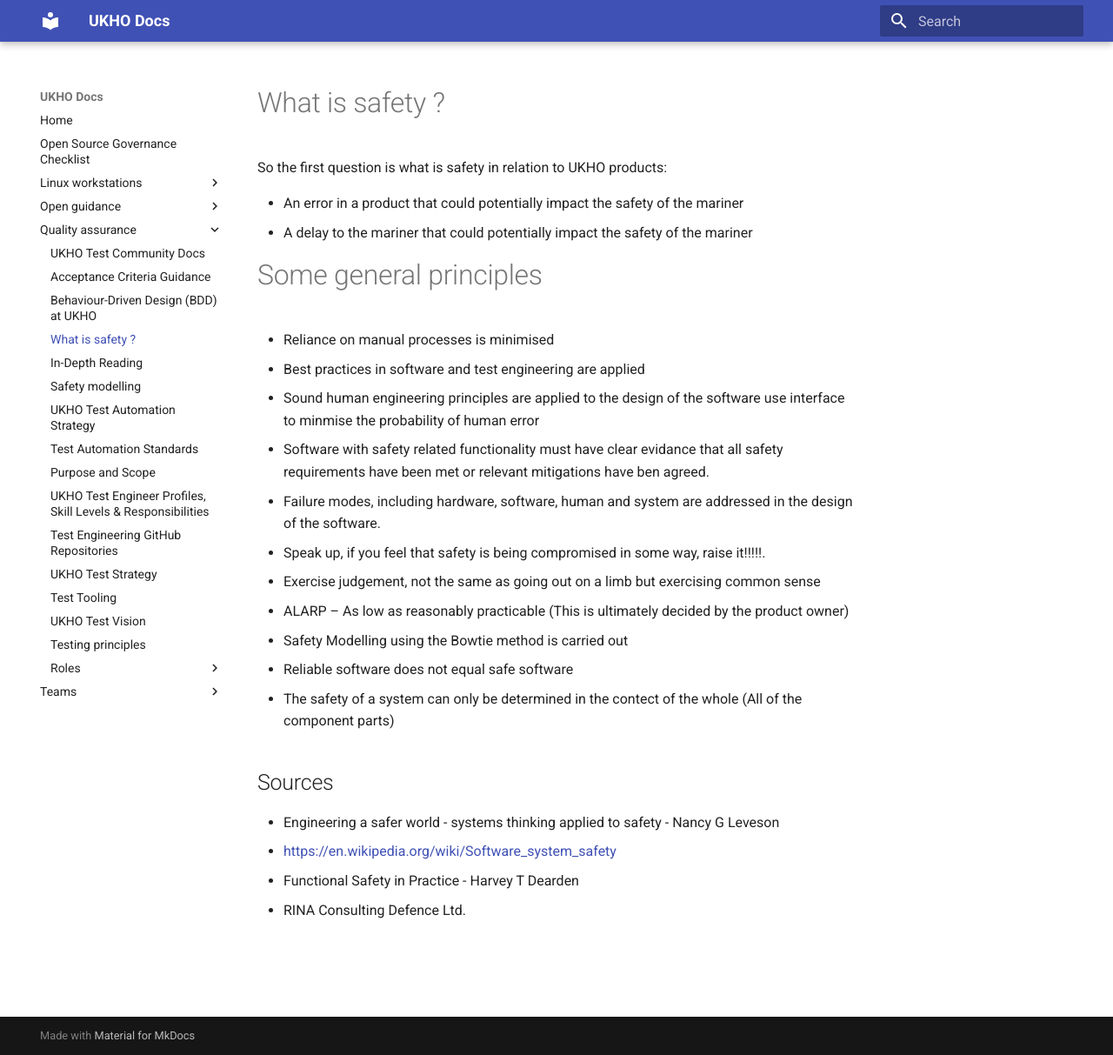
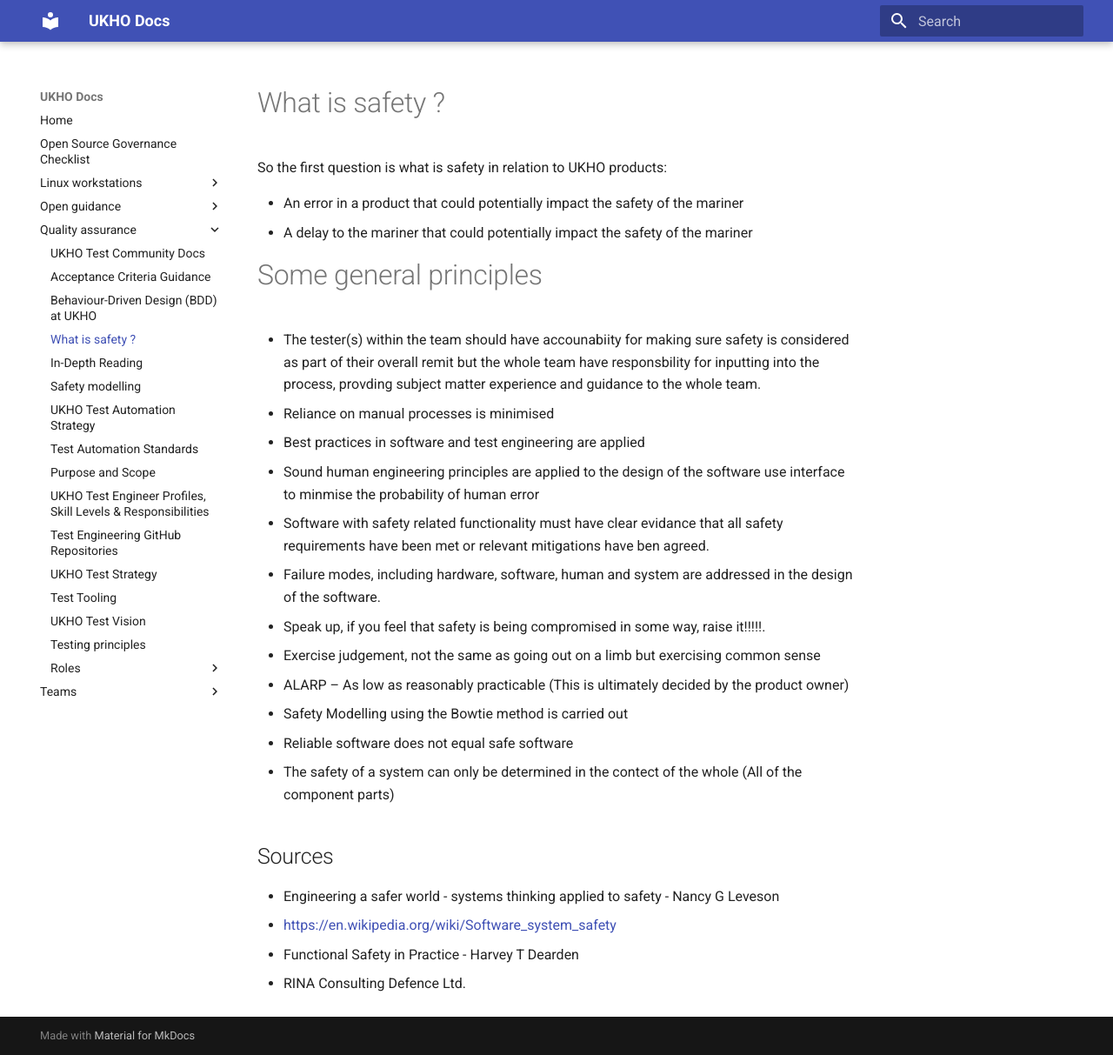
Before and after one commit to UKHO/docs, an MkDocs documentation site: the page built from docs/quality-assurance/principles-of-safety-assurance.md, in a window 1280 px wide and 1213 px high. Shown: the whole window at 87% size. Built offline with MkDocs 1.6.1 and Material for MkDocs 9.7.7, drawn with Linux system fonts in a browser that asks for light colours.

Commit message:
Update principles-of-safety-assurance.md

```diff
--- a/docs/quality-assurance/principles-of-safety-assurance.md
+++ b/docs/quality-assurance/principles-of-safety-assurance.md
@@ -7,6 +7,8 @@ So the first question is what is safety in relation to UKHO products:
 
 # Some general principles
 
+* The tester(s) within the team should have accounabiity for making sure safety is considered as part of their overall remit but the
+  whole team have responsbility for inputting into the process, provding subject matter experience and guidance to the whole team.
 * Reliance on manual processes is minimised
 * Best practices in software and test engineering are applied
 * Sound human engineering principles are applied to the design of the software use interface to minmise the probability of human error
```
